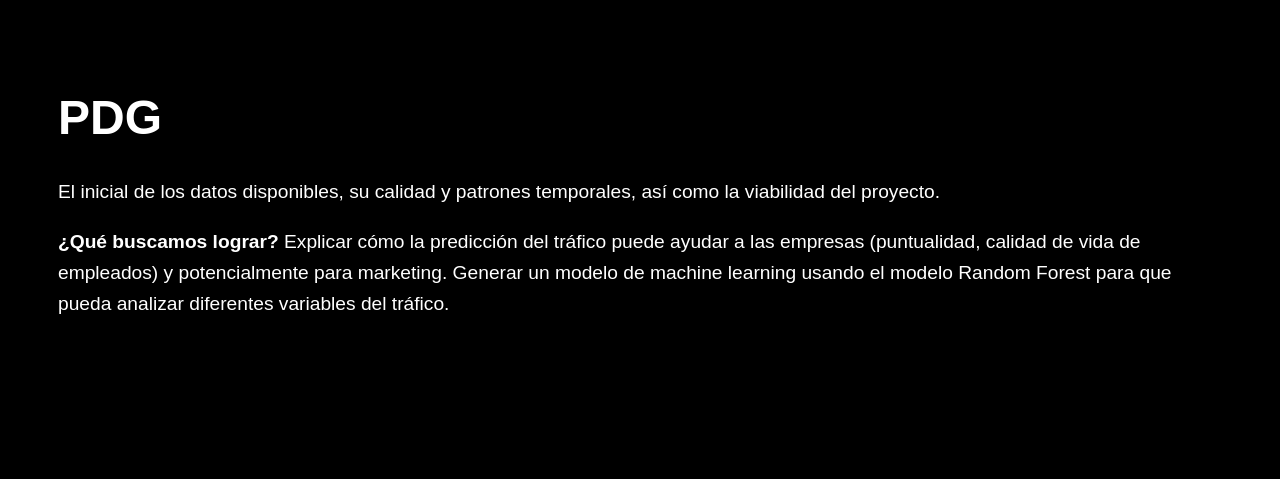
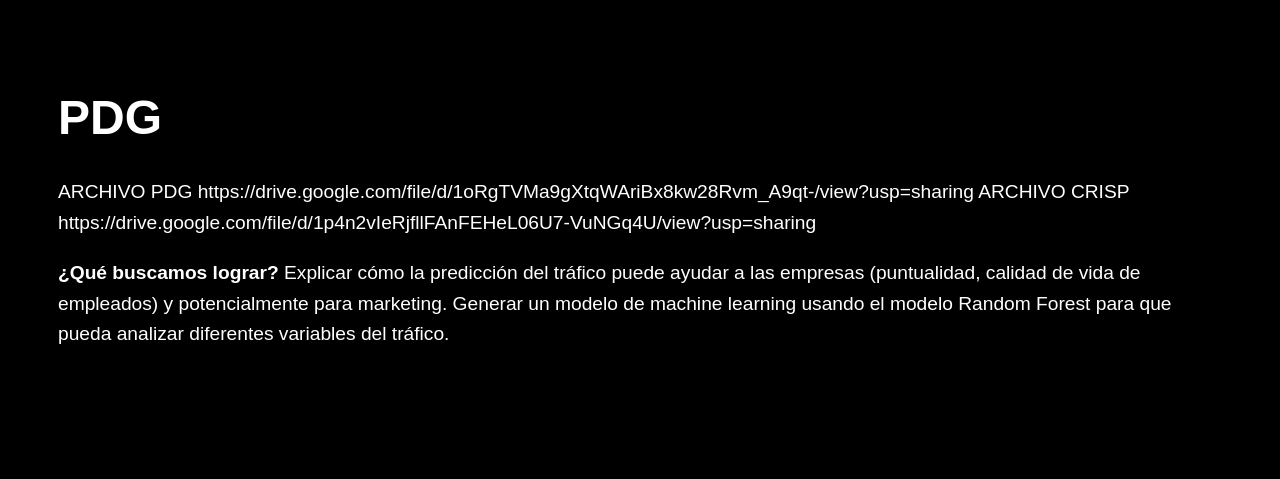
Before and after one commit to Arenas0607/MODELOCHIA, a Flask app: page /pdg in a window 1280 px wide. Shown: the top 479 px of the page. Run offline with Flask 3, Linux system fonts and the light colour scheme; parts of the project's set-up code (start-up, migrations or seed data) failed here and were passed over.

Commit message:
CORRECCIONES Y COMPLEMENTODE LAS PAGINAS

```diff
--- a/templates/pdg.html
+++ b/templates/pdg.html
@@ -46,7 +46,9 @@
 <body>
   <h1>PDG</h1>
   <p>
-    El inicial de los datos disponibles, su calidad y patrones temporales, así como la viabilidad del proyecto.
+    ARCHIVO PDG https://drive.google.com/file/d/1oRgTVMa9gXtqWAriBx8kw28Rvm_A9qt-/view?usp=sharing
+    ARCHIVO CRISP https://drive.google.com/file/d/1p4n2vIeRjfllFAnFEHeL06U7-VuNGq4U/view?usp=sharing
+
   </p>
   <p>
     <strong>¿Qué buscamos lograr?</strong> Explicar cómo la predicción del tráfico puede ayudar a las empresas (puntualidad, calidad de vida de empleados) y potencialmente para marketing.
```
